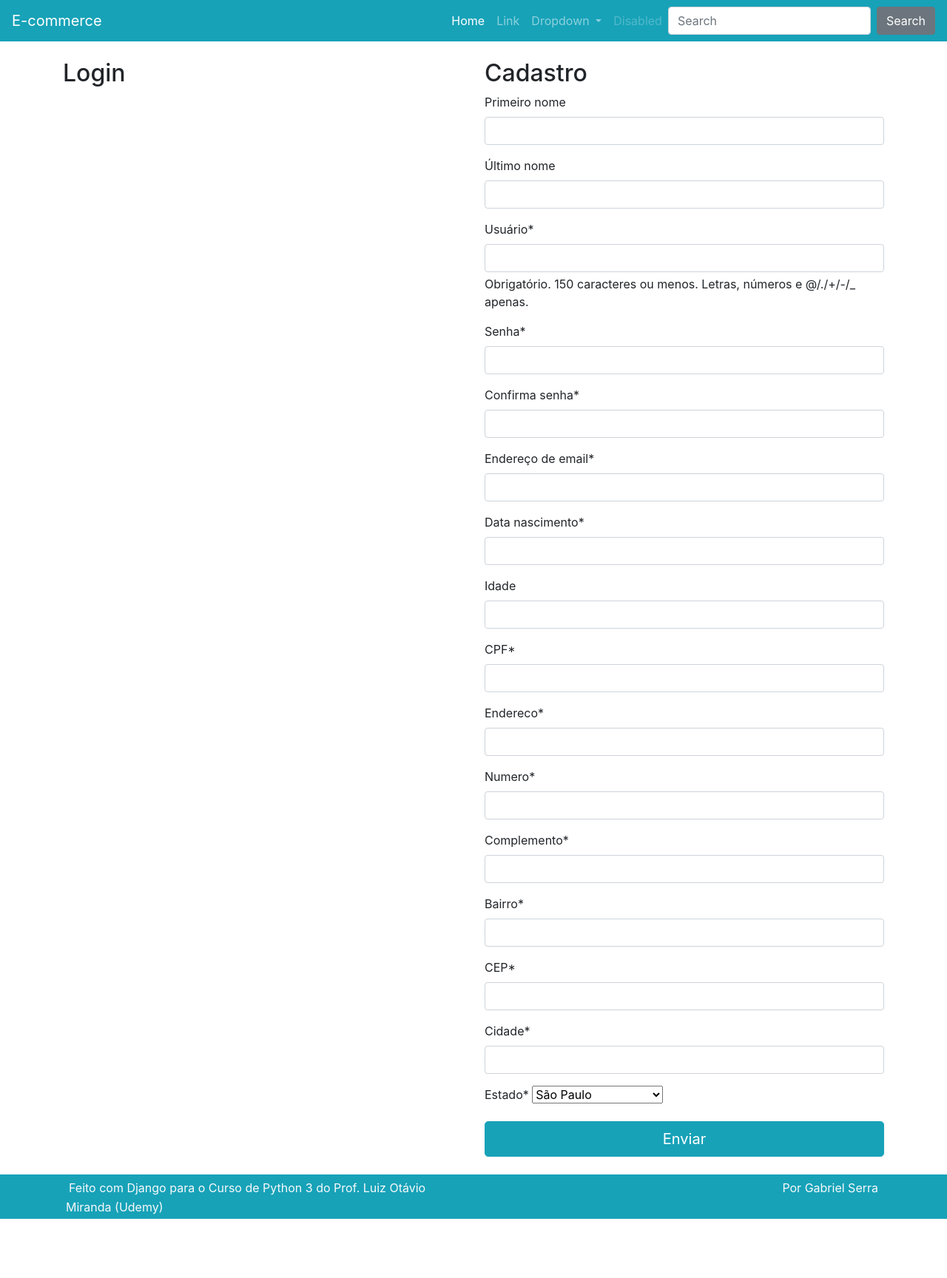
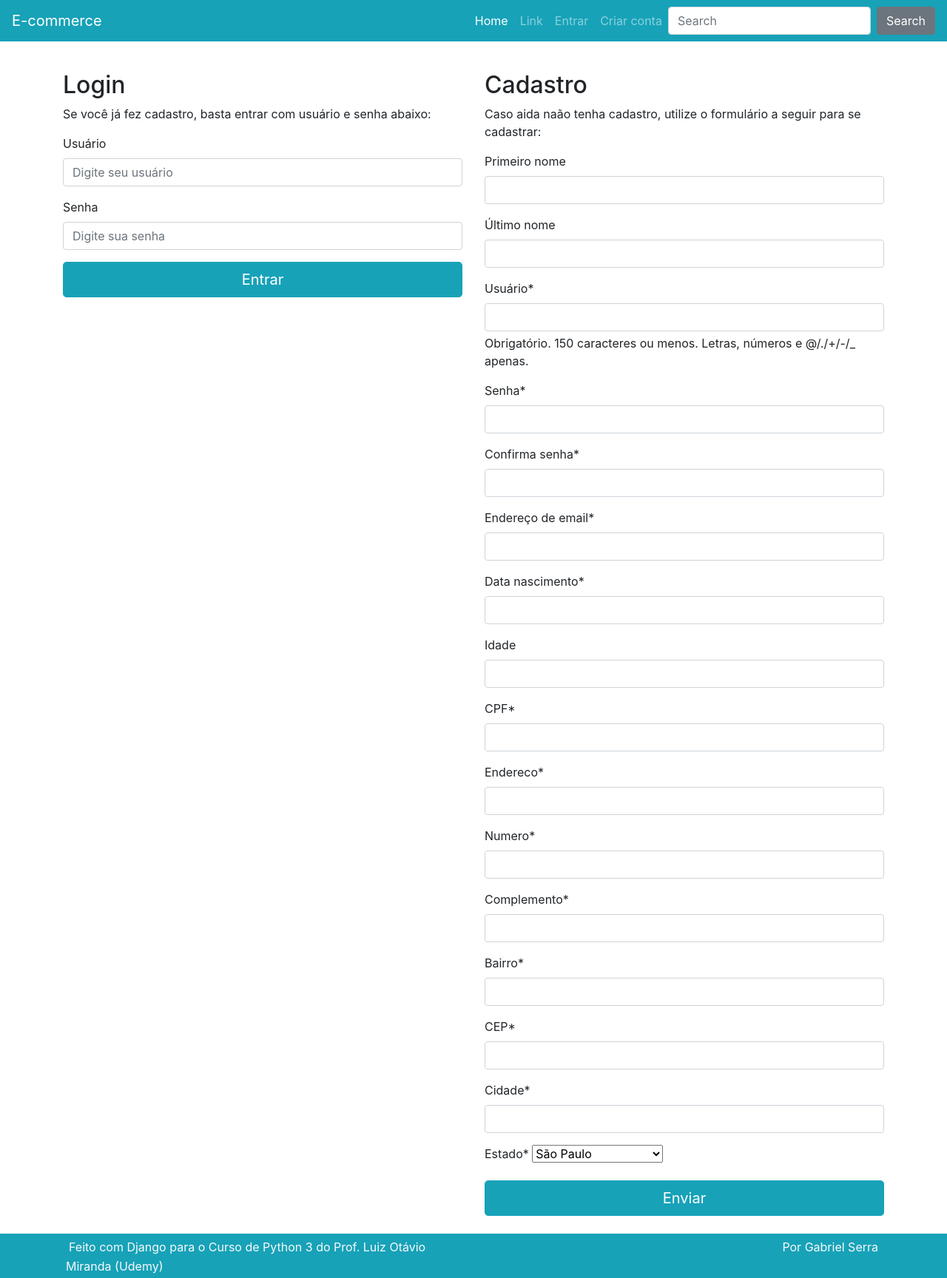
Before and after one commit to GabrielSerra79/e-commerce-django, a Django app: page /perfil/ in a window 1280 px wide. Shown: the whole page at 74% size. Before the commit the page ends 1648 px from the top, so only its background shows below. Run offline with Django 5.2, Linux system fonts and the light colour scheme; some libraries are stand-ins or nearby versions.

Commit message:
Aula 583

```diff
--- a/perfil/templates/perfil/atualizar.html
+++ b/perfil/templates/perfil/atualizar.html
@@ -2,4 +2,5 @@
 
 {% block titulocadastro %}
     <h2>Atualizar dados</h2>
+    <p>Utilize o formulário abaixo para atualizar os dados necessaários:</p>
 {% endblock titulocadastro %}
--- a/perfil/templates/perfil/criar.html
+++ b/perfil/templates/perfil/criar.html
@@ -5,15 +5,30 @@
     <div class="row">
 
         {% if not request.user.is_authenticated %}
-            <div class="col-lg">
+            <div class="col-lg mt-3">
                 <h2>Login</h2>
+                <p>Se você já fez cadastro, basta entrar com usuário e senha abaixo:</p>
+
+                <form method="POST" action="{% url 'perfil:login' %}">
+                    {% csrf_token %}
+                    <div class="form-group">
+                        <label for="InputUsuario1">Usuário</label>
+                        <input type="text" name="username" class="form-control" id="InputUsuario1" aria-describedby="usuarioHelp" placeholder="Digite seu usuário">
+                    </div>
+                    <div class="form-group">
+                        <label for="exampleInputPassword1">Senha</label>
+                        <input type="password" name="password" class="form-control" id="exampleInputPassword1" placeholder="Digite sua senha">
+                    </div>
+                    <button type="submit" class="btn btn-primary btn-block btn-lg">Entrar</button>
+                </form>
             </div>
         {% endif %}
 
-        <div class="col-lg">
+        <div class="col-lg mt-3">
 
             {% block titulocadastro %}
                 <h2>Cadastro</h2>
+                <p>Caso aida naão tenha cadastro, utilize o formulário a seguir para se cadastrar:</p>
             {% endblock titulocadastro %}
 
             <form method="POST" action="">
--- a/perfil/views.py
+++ b/perfil/views.py
@@ -1,11 +1,12 @@
+import copy
 from typing import Any
 
-from django.http import HttpRequest, HttpResponse
-from django.shortcuts import render, get_object_or_404
+from django.contrib import messages
+from django.contrib.auth import authenticate, login, logout
+from django.contrib.auth.models import User
+from django.http import HttpResponse
+from django.shortcuts import get_object_or_404, redirect, render
 from django.views import View
-from django.contrib.auth.models import User
-from django.contrib.auth import authenticate, login
-import copy
 
 from . import forms, models
 
@@ -20,17 +21,18 @@ class BasePefil(View):
         self.perfil = None
 
         if self.request.user.is_authenticated:
-            self.perfil = models.Perfil.objects.filter(usuario=self.request.user).first()
+            self.perfil = models.Perfil.objects.filter(
+                usuario=self.request.user).first()
             self.contexto = {
                 'userform': forms.UserForm(
                     data=self.request.POST or None,
                     usuario=self.request.user,
                     instance=self.request.user,
-                    ),
+                ),
                 'perfilform': forms.PerfilForm(
                     data=self.request.POST or None,
                     instance=self.perfil,
-                    ),
+                ),
             }
         else:
             self.contexto = {
@@ -63,7 +65,8 @@ class Criar(BasePefil):
         last_name = self.userform.cleaned_data.get('last_name')
 
         if self.request.user.is_authenticated:
-            usuario = get_object_or_404(User, username=self.request.user.username)
+            usuario = get_object_or_404(
+                User, username=self.request.user.username)
             usuario.username = username
 
             if password:
@@ -83,6 +86,11 @@ class Criar(BasePefil):
                 perfil.usuario = usuario
                 perfil.save()
 
+            messages.success(
+                self.request,
+                'Dados atualizados com sucesso.'
+            )
+
         else:
             usuario = self.userform.save(commit=False)
             usuario.set_password(password)
@@ -91,6 +99,11 @@ class Criar(BasePefil):
             perfil = self.perfilform.save(commit=False)
             perfil.usuario = usuario
             perfil.save()
+
+            messages.success(
+                self.request,
+                'Cadastro realizado com sucesso.'
+            )
 
         if password:
             autentica = authenticate(
@@ -102,9 +115,10 @@ class Criar(BasePefil):
             if autentica:
                 login(self.request, user=usuario)
 
+
         self.request.session['carrinho'] = self.carrinho
         self.request.session.save()
-        return self.renderizar
+        return redirect('perfil:criar')
 
 
 class Atualizar(View):
@@ -113,10 +127,42 @@ class Atualizar(View):
 
 
 class Login(View):
-    def get(self, *args, **kwargs):
-        return HttpResponse('LOGIN')
+    def post(self, *args, **kwargs):
+        username = self.request.POST.get('username')
+        password = self.request.POST.get('password')
+
+        if not username or not password:
+            messages.error(
+                self.request,
+                'Usuário ou senha inválidos.'
+            )
+            return redirect('perfil:criar')
+
+        usuario = authenticate(
+            self.request,
+            username=username,
+            password=password,
+        )
+
+        if not usuario:
+            messages.error(
+                self.request,
+                'Usuário ou senha inválidos.'
+            )
+            return redirect('perfil:criar')
+
+        login(self.request, user=usuario)
+
+        return redirect('produto:carrinho')
 
 
 class Logout(View):
     def get(self, *args, **kwargs):
-        return HttpResponse('LOGOUT')
+        carrinho = copy.deepcopy(self.request.session.get('carrinho'))
+
+        logout(self.request)
+
+        self.request.session['carrinho']= carrinho
+        self.request.session.save()
+
+        return redirect('produto:lista')
--- a/templates/parciais/_nav.html
+++ b/templates/parciais/_nav.html
@@ -26,6 +26,8 @@
       <li class="nav-item">
         <a class="nav-link" href="#">Link</a>
       </li>
+
+      {% if request.user.is_authenticated %}
         <li class="nav-item dropdown">
           <a
             class="nav-link dropdown-toggle"
@@ -36,18 +38,22 @@
             aria-haspopup="true"
             aria-expanded="false"
           >
-          Dropdown
+            Conta
           </a>
           <div class="dropdown-menu" aria-labelledby="navbarDropdown">
-          <a class="dropdown-item" href="#">Action</a>
-          <a class="dropdown-item" href="#">Another action</a>
+            <a class="dropdown-item" href="{% url 'perfil:atualizar' %}">Atualizar</a>
             <div class="dropdown-divider"></div>
-          <a class="dropdown-item" href="#">Something else here</a>
+              <a class="dropdown-item" href="{% url 'perfil:logout' %}">Sair</a>
           </div>
         </li>
+      {% else %}
         <li class="nav-item">
-        <a class="nav-link disabled" href="#">Disabled</a>
+          <a class="nav-link" href="{% url 'perfil:criar' %}">Entrar</a>
         </li>
+        <li class="nav-item">
+          <a class="nav-link" href="{% url 'perfil:criar' %}">Criar conta</a>
+        </li>
+      {% endif %}
 
       {% if request.session.carrinho %}
         <li class="nav-item">
```
Also changed, not shown: README.md. Lines whose indentation alone changed are shown as unchanged.
